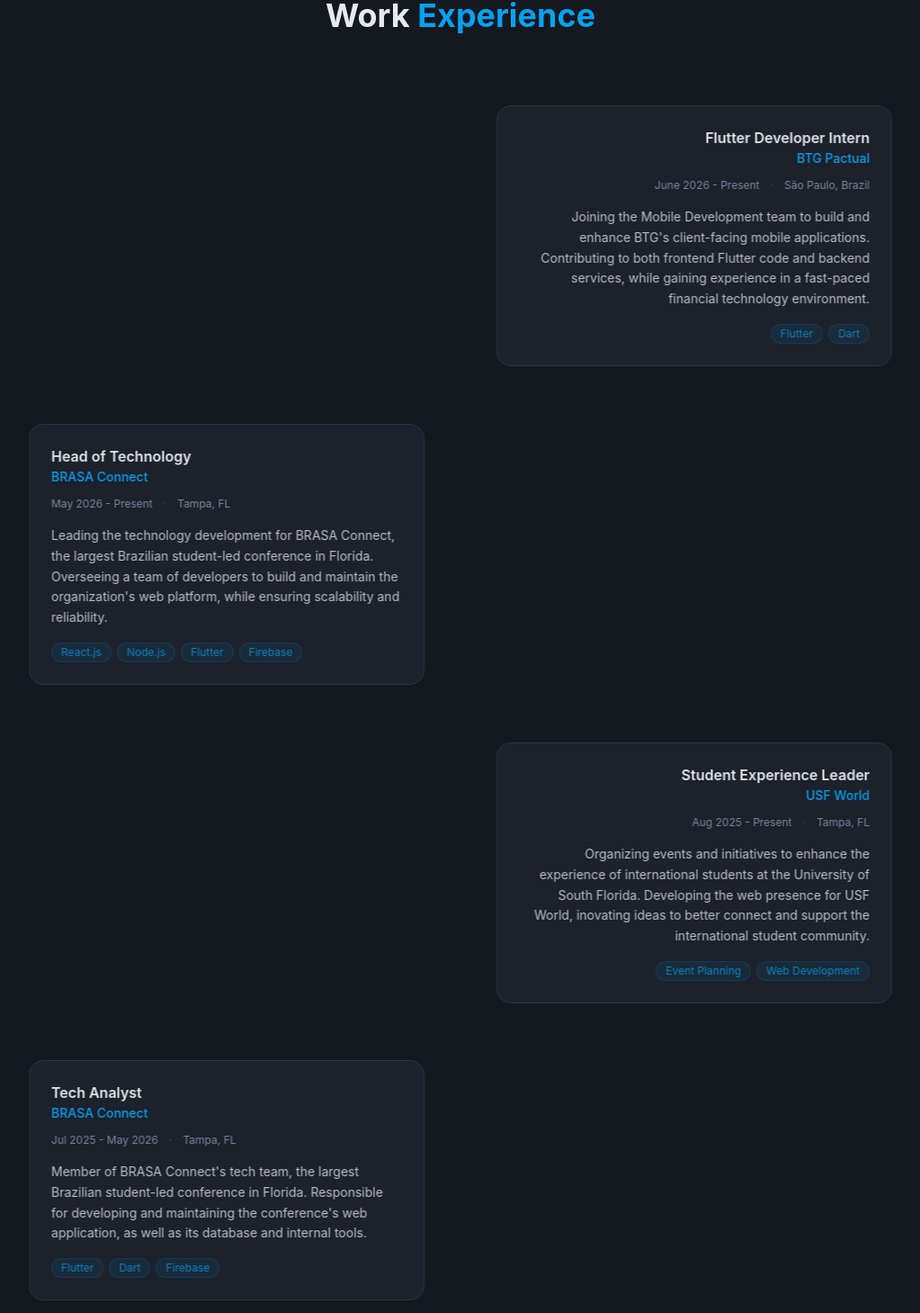
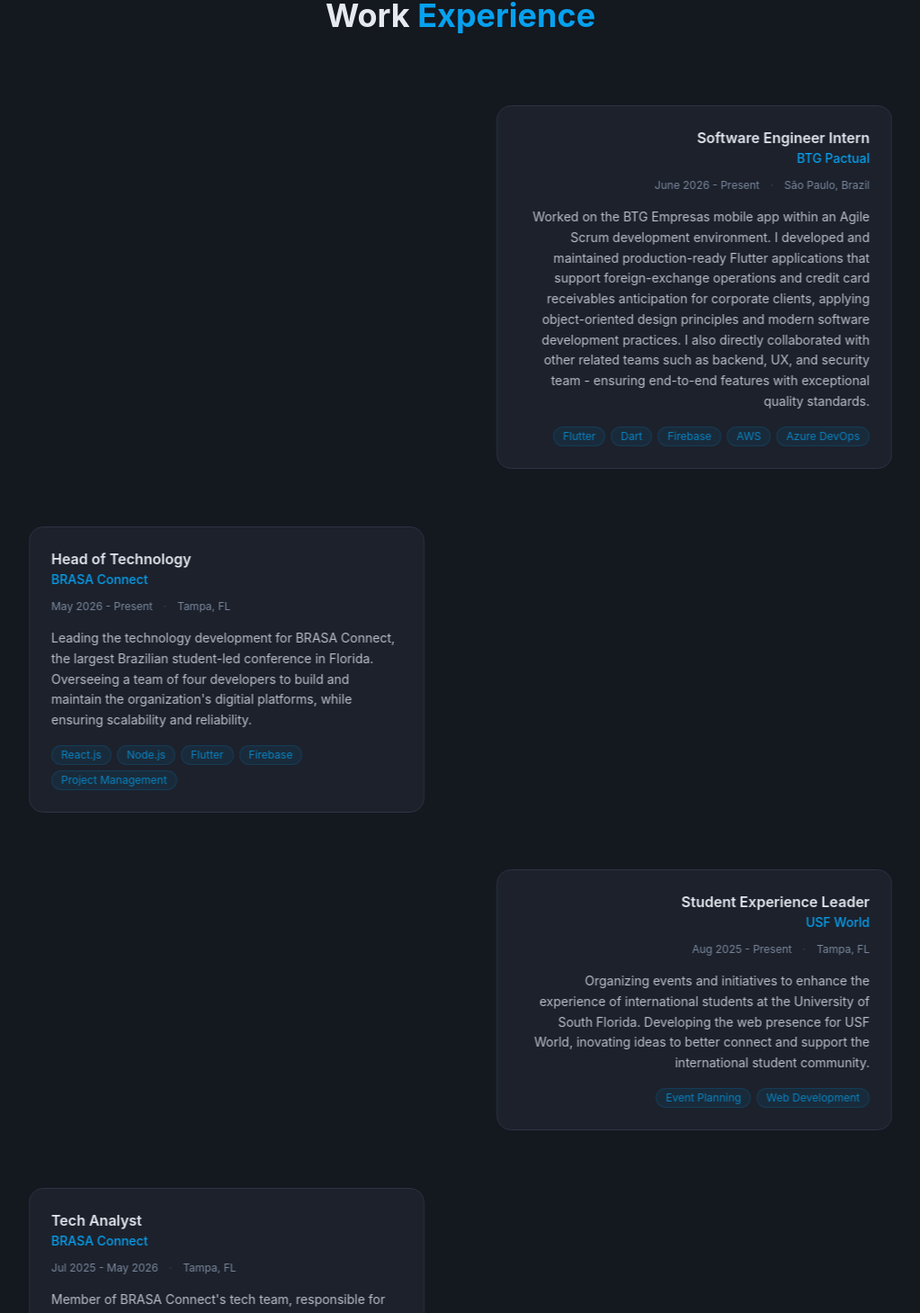
Before and after one commit to TarikCO/My-Portfolio, a React (Vite) app: page / in a window 1280 px wide. Shown: the part 4411-5870 px from the top of the page at 90% size, without its empty margins (128-1151 px from the left). Built offline with nearby package versions, Linux system fonts and the light colour scheme.

Commit message:
feat: changed experience section

```diff
--- a/src/components/ExperienceSection.jsx
+++ b/src/components/ExperienceSection.jsx
@@ -5,13 +5,13 @@
 // ─── Experience data ──────────────────────────────────────────────────────────
 const experiences = [
     {
-        role: "Flutter Developer Intern",
+        role: "Software Engineer Intern",
         company: "BTG Pactual",
         date: "June 2026 - Present",
         location: "São Paulo, Brazil",
         description:
-            "Joining the Mobile Development team to build and enhance BTG's client-facing mobile applications. Contributing to both frontend Flutter code and backend services, while gaining experience in a fast-paced financial technology environment.",
-        tags: ["Flutter", "Dart"],
+            "Worked on the BTG Empresas mobile app within an Agile Scrum development environment. I developed and maintained production-ready Flutter applications that support foreign-exchange operations and credit card receivables anticipation for corporate clients, applying object-oriented design principles and modern software development practices. I also directly collaborated with other related teams such as backend, UX, and security team - ensuring end-to-end features with exceptional quality standards.",
+        tags: ["Flutter", "Dart", "Firebase", "AWS", "Azure DevOps"],
     },
     {
         role: "Head of Technology",
@@ -19,8 +19,8 @@
         date: "May 2026 - Present",
         location: "Tampa, FL",
         description:
-            "Leading the technology development for BRASA Connect, the largest Brazilian student-led conference in Florida. Overseeing a team of developers to build and maintain the organization's web platform, while ensuring scalability and reliability.",
-        tags: ["React.js", "Node.js", "Flutter", "Firebase"],
+            "Leading the technology development for BRASA Connect, the largest Brazilian student-led conference in Florida. Overseeing a team of four developers to build and maintain the organization's digitial platforms, while ensuring scalability and reliability.",
+        tags: ["React.js", "Node.js", "Flutter", "Firebase", "Project Management"],
     },
     {
         role: "Student Experience Leader",
@@ -37,7 +37,7 @@
         date: "Jul 2025 - May 2026",
         location: "Tampa, FL",
         description:
-            "Member of BRASA Connect's tech team, the largest Brazilian student-led conference in Florida. Responsible for developing and maintaining the conference's web application, as well as its database and internal tools.",
+            "Member of BRASA Connect's tech team, responsible for developing and maintaining the conference's web application, as well as its database and internal tools.",
         tags: ["Flutter", "Dart", "Firebase"],
     },
     {
```
